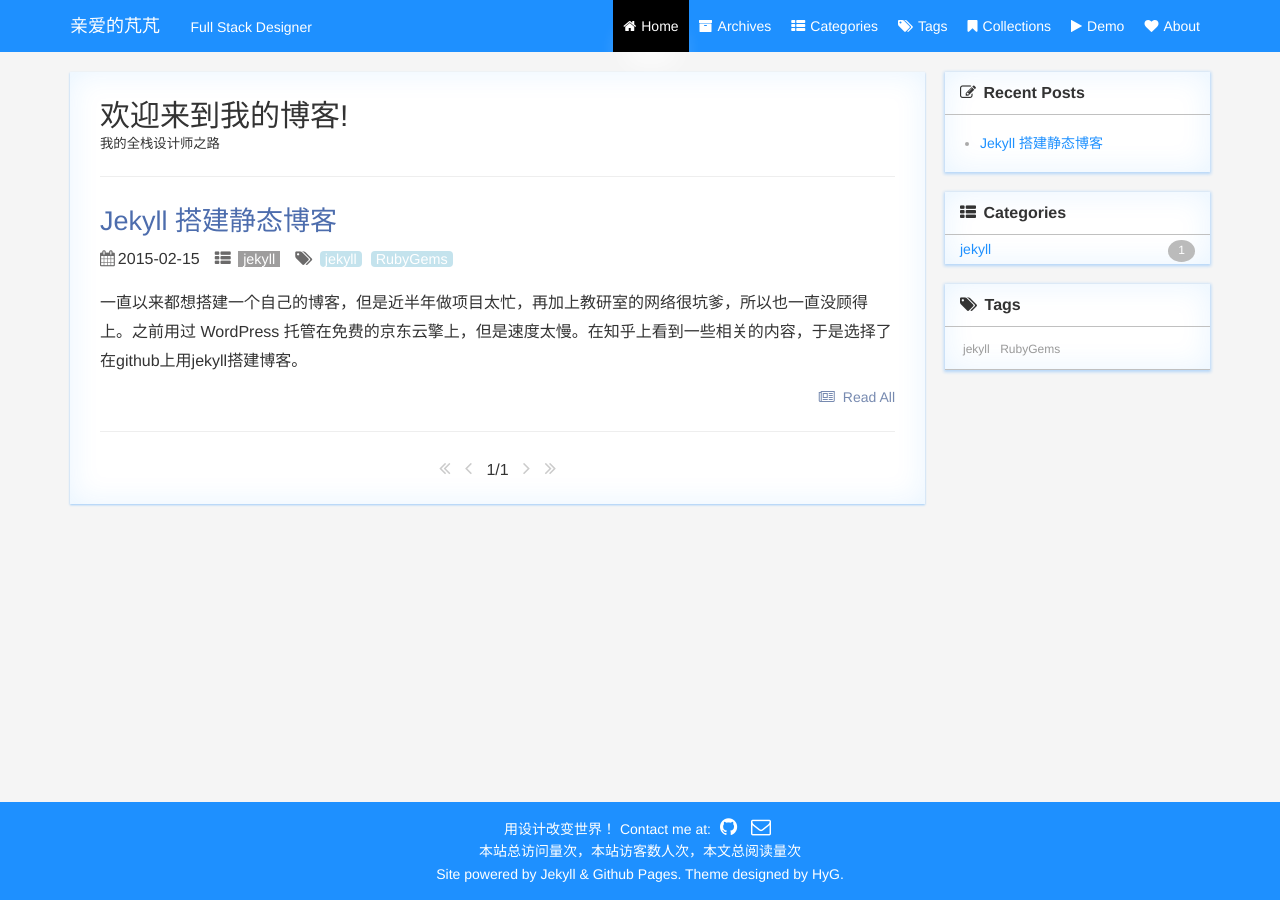
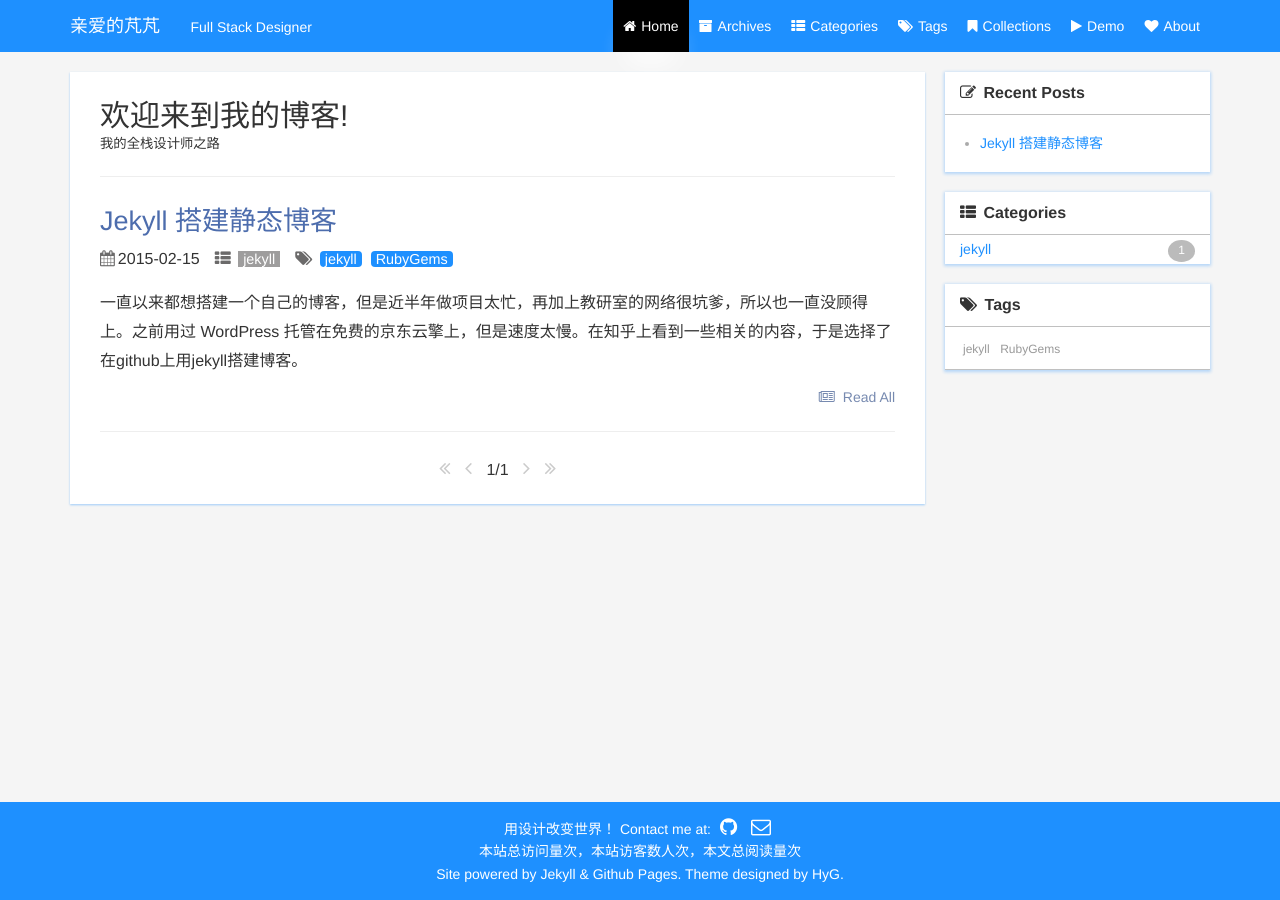
Before and after one commit to dearpengpeng/dearpengpeng.github.io, a Jekyll site: the page built from index.html, in a window 1280 px wide. Built offline with Jekyll 4.4.1, drawn with Linux system fonts in a browser that asks for light colours; the list of posts is cut into pages by our own code; comment, search, counter and statistics services are not loaded; a style sheet for code colours, icons or effects is not loaded.

Commit message:
Update _page.scss

```diff
--- a/_sass/_page.scss
+++ b/_sass/_page.scss
@@ -19,7 +19,7 @@
         line-height: 1.6;
         font-size: 16px;
         background-color: #FFFFFF;
-        box-shadow: 0 1px 2px rgba(30,144,255,0.4),0 0 30px rgba(30,144,255,0.1) inset;
+        box-shadow: 0 1px 2px rgba(30,144,255,0.4);
         >h1 {
             margin-bottom: -10px;
         }
@@ -33,17 +33,17 @@
             }
             li {
                 line-height: 1.8;
-                color: #888888;
+                color: #6a6b6b;
                 time {
                     display: inline-block;
                     width: 135px;
                 }
                 .title {
-                    font-weight: bold;
+                    /*font-weight: bold;*/
                     color: #1E90FF;
                     transition: 0.3s ease;
                     &:hover {
-                        color: #4d6dad;
+                        color: #1E90FF;
                     }
                 }
                 i {
@@ -67,19 +67,19 @@
                 }
                 .pageTag {
                     i {
-                        color: #c4e3ed;
+                        color: #1E90FF;
                     }
                     a {
 
                         // border: 1px solid #aaa;
                         padding: 0 5px;
-                        background-color: #c4e3ed;
+                        background-color: #1E90FF;
                         border-radius: 4px;
                         color: #fff;
                         font-size: 90%;
                         transition: 0.3s ease;
                         &:hover {
-                            background-color: #5da8d3;
+                            background-color: #147fe8;
                         }
                     }
                 }
@@ -105,7 +105,7 @@
         .side {
             box-sizing: border-box;
             background-color:#FFFFFF;
-            box-shadow: 0 1px 3px 1px rgba(30,144,255,0.3), 0 0 30px rgba(30,144,255,0.1) inset;
+            box-shadow: 0 1px 3px 1px rgba(30,144,255,0.3);
             padding-bottom: 1px;
             -ms-word-break: break-all;
             word-break: break-all;
@@ -127,7 +127,7 @@
                 color: #1E90FF;
                 transition: 0.5s ease;
                 &:hover {
-                    color: #223253;
+                    color: #147fe8;
                 }
             }
         }
```
